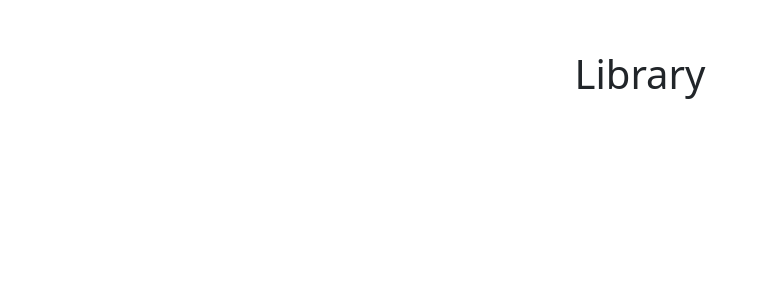
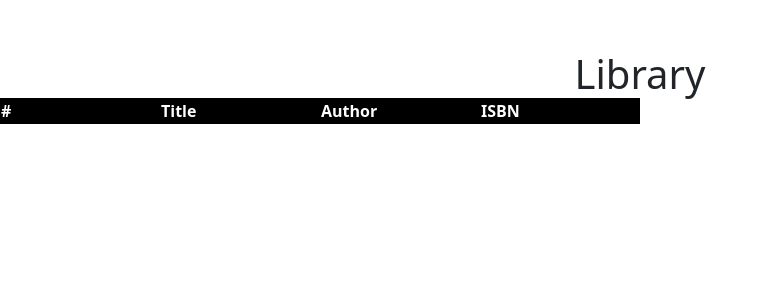
Before and after one commit to ZVKubajak/book-page, a React (Vite) app in the folder client/: page /library in a window 1280 px wide. Before the commit this address had no page. Shown: the top 300 px of the page, without its empty margins (0-768 px from the left). Built offline with nearby package versions, Linux system fonts and the light colour scheme.

Commit message:
Added React HTML Elements

```diff
--- a/client/src/pages/Library.tsx
+++ b/client/src/pages/Library.tsx
@@ -23,8 +23,22 @@ const Library = () => {
   return (
     <div id="library-container">
       <h1>Library</h1>
+
+      <main>
+        <table>
+          <thead>
+            <tr>
+              <th>#</th>
+              <th>Title</th>
+              <th>Author</th>
+              <th>ISBN</th>
+            </tr>
+          </thead>
+          <tbody>{rows}</tbody>
+        </table>
+      </main>
     </div>
   );
-}
+};
 
 export default Library;
--- a/client/src/pages/css/Library.css
+++ b/client/src/pages/css/Library.css
@@ -2,3 +2,28 @@
   text-align: center;
   padding-top: 50px;
 }
+
+.book-row {
+  height: 50px;
+}
+
+table {
+  width: 80vh;
+  table-layout: fixed;
+}
+
+tr {
+  border-radius: 10px;
+  background-color: #000;
+  color: white;
+}
+
+td {
+  min-width: 80px;
+  text-align: center;
+  padding: 0px 10px;
+}
+
+tbody tr:nth-child(odd) {
+  background-color: #333333;
+}
```
